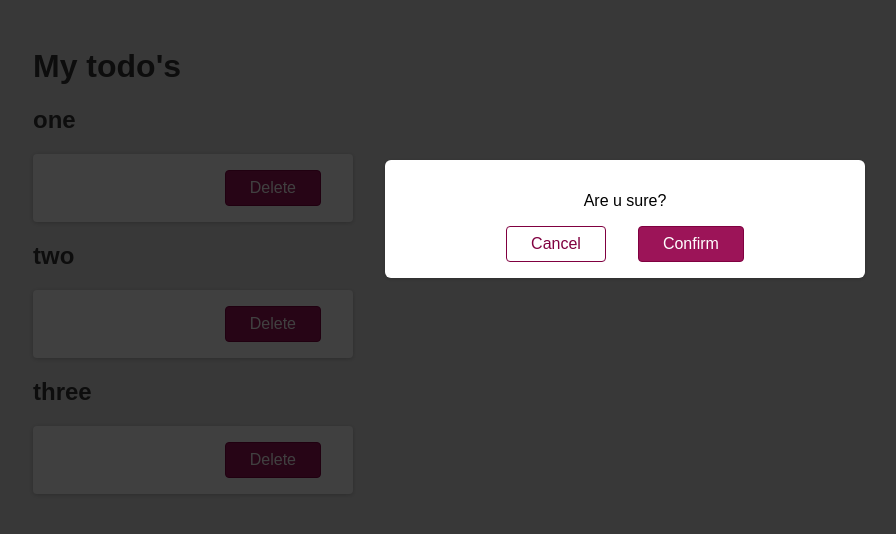
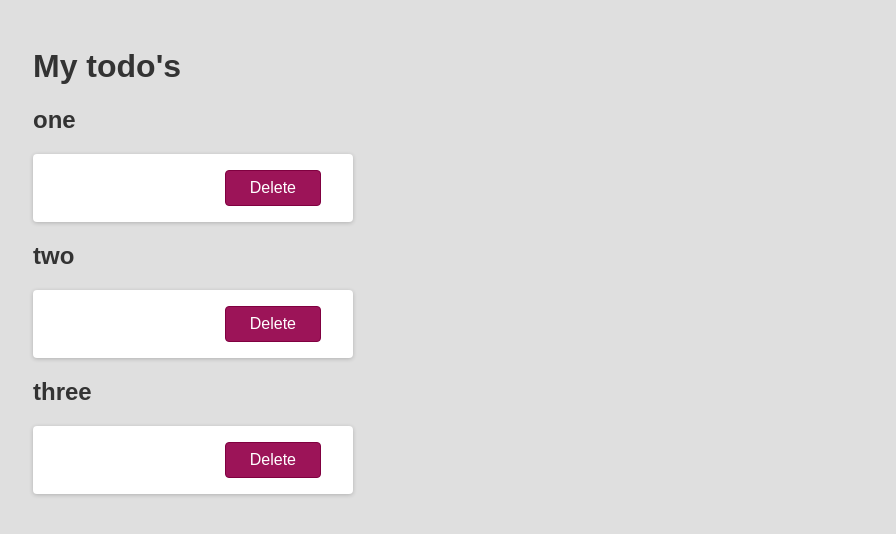
Before and after one commit to brainfailure404/todo-tutor, a React (Create React App) app: page / in a window 1280 px wide. Shown: the top 534 px of the page, without its empty margins (15-911 px from the left). Built offline with nearby package versions, Linux system fonts and the light colour scheme.

Commit message:
state change

```diff
--- a/src/App.js
+++ b/src/App.js
@@ -1,6 +1,4 @@
 import Todo from "./components/Todo";
-import Modal from "./components/Modal";
-import Backdrop from "./components/Backdrop";
 
 function App() {
   return (
@@ -9,8 +7,6 @@
       <Todo text="one" />
       <Todo text="two" />
       <Todo text="three" />
-      <Modal />
-      <Backdrop />
     </div>
   );
 }
--- a/src/components/Todo.js
+++ b/src/components/Todo.js
@@ -1,7 +1,13 @@
+import { useState } from "react";
+
+import Modal from "./Modal";
+import Backdrop from "./Backdrop";
+
 function Todo(props) {
+  const [modalIsOpen, setModalIsOpen] = useState(false);
+
   function deleteHandler() {
-      console.log('OPACHA')
-      console.log(props.text)
+    setModalIsOpen(true);
   }
 
   return (
@@ -13,6 +19,8 @@
             Delete
           </button>
         </div>
+        {modalIsOpen && <Modal />}
+        {modalIsOpen && <Backdrop />}
       </div>
     </div>
   );
```
